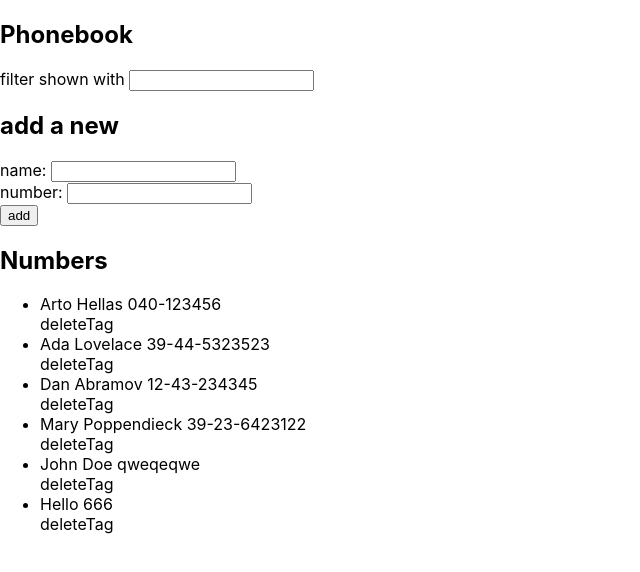
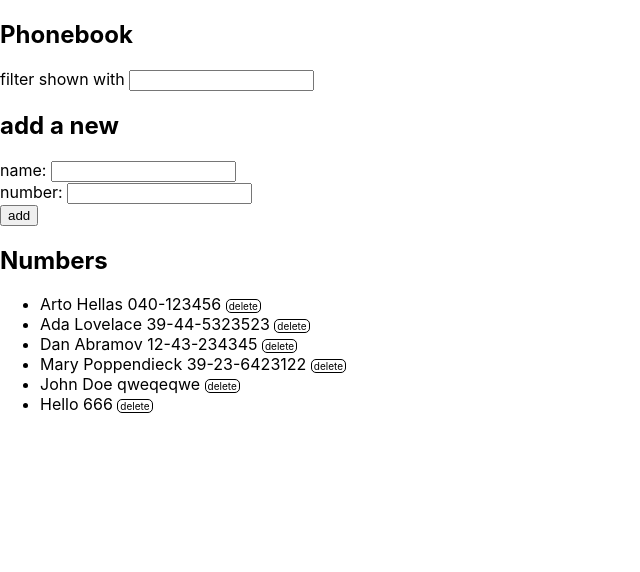
Before and after one commit to c1b3rt00lk1t/a-phonebook, a React (Create React App) app: page / in a window 1280 px wide. Shown: the top 572 px of the page, without its empty margins (0-640 px from the left). Built offline with nearby package versions, Linux system fonts and the light colour scheme; data requests are answered from the project's data file.

Commit message:
Basic styling of the deleteTag component.

```diff
--- a/src/components/DeleteTag.jsx
+++ b/src/components/DeleteTag.jsx
@@ -2,7 +2,7 @@ import React from 'react'
 
 const DeleteTag = () => {
   return (
-    <div>deleteTag</div>
+    <span style={{border:"solid", borderRadius:"5px", borderWidth:"1px", padding:"0px 2px", fontSize:"10px", cursor:"pointer"}}> delete</span>
   )
 }
 
```
